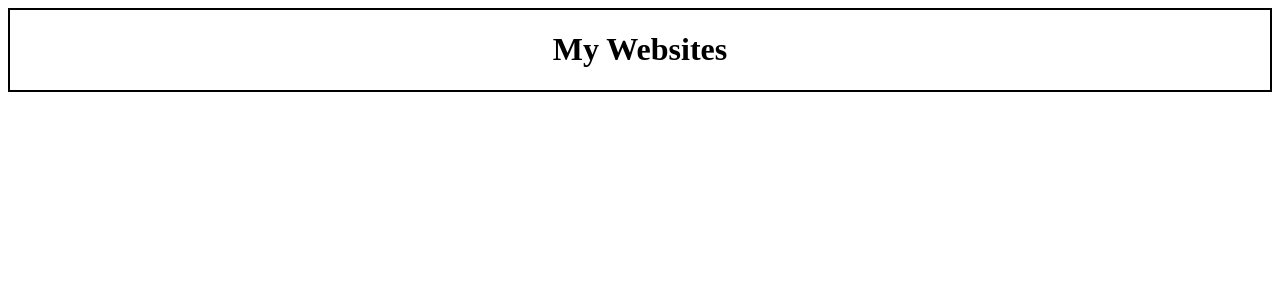
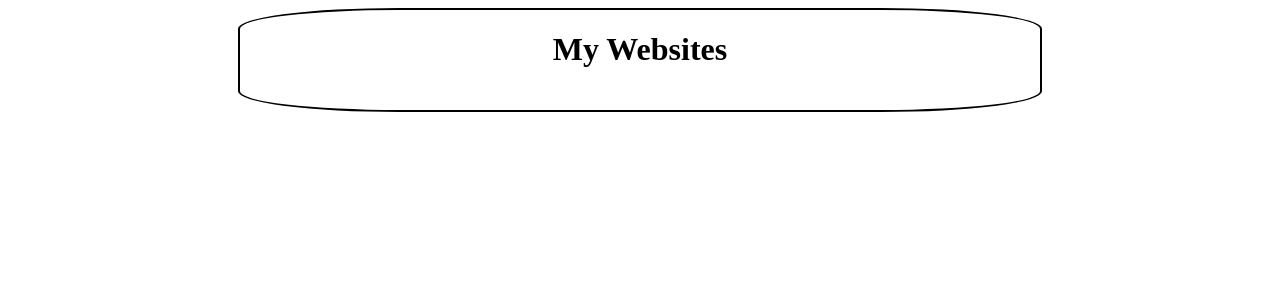
Before and after one commit to mathmaniac88/mathmaniac88.github.io, a Jekyll site: the page index.html, which Jekyll copies as it is, in a window 1280 px wide. Shown: the top 300 px of the page. Built offline with Jekyll 4.4.1, drawn with Linux system fonts in a browser that asks for light colours.

Commit message:
Update index.html

```diff
--- a/index.html
+++ b/index.html
@@ -11,7 +11,10 @@ div{
   background-color:white;
   border-color:black;
   border-width:2px;
-  border-style:solid
+  border-style:solid;
+  width:800px;
+  height:100px;
+  border-radius:20%;
 }
 </style>
 </body>
```
